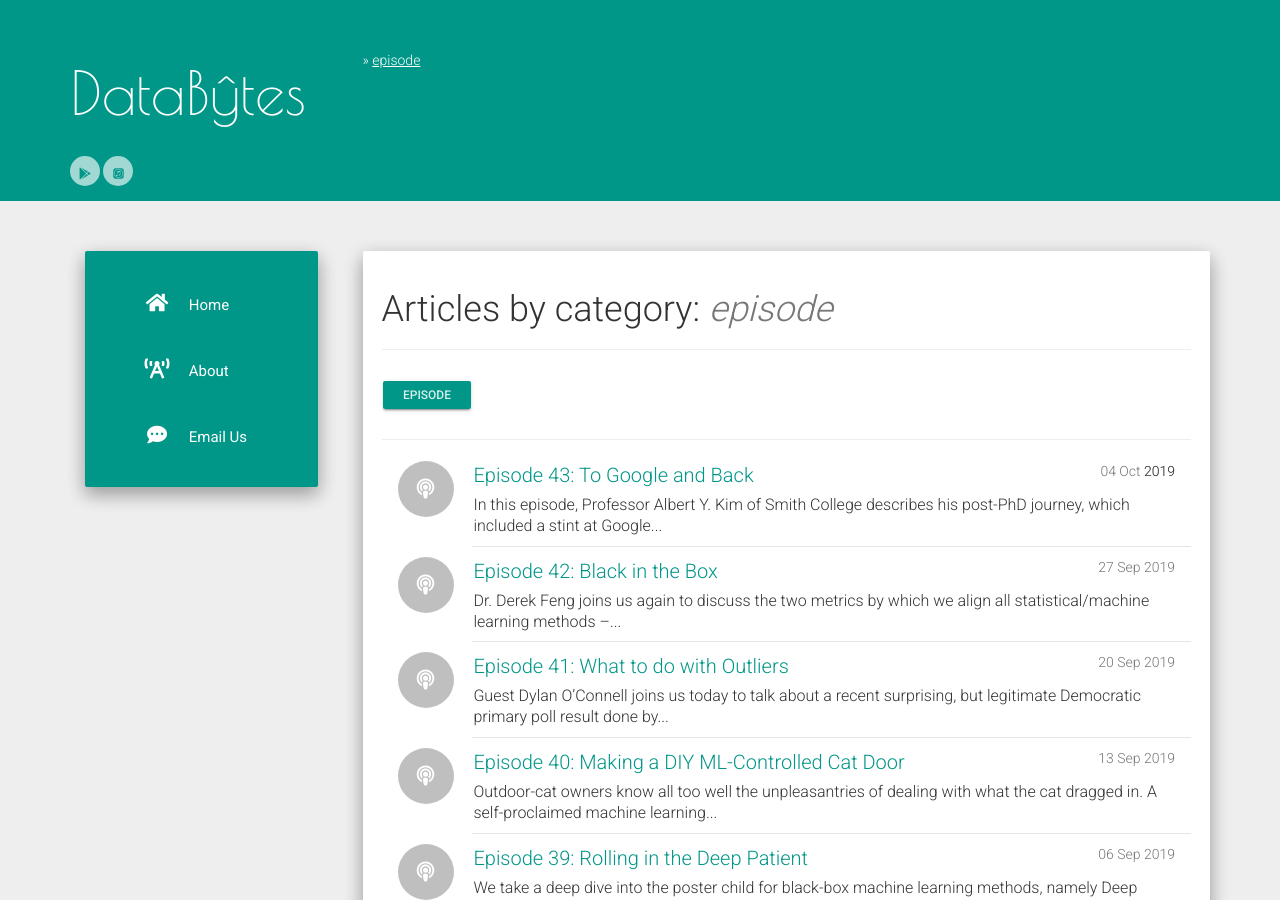
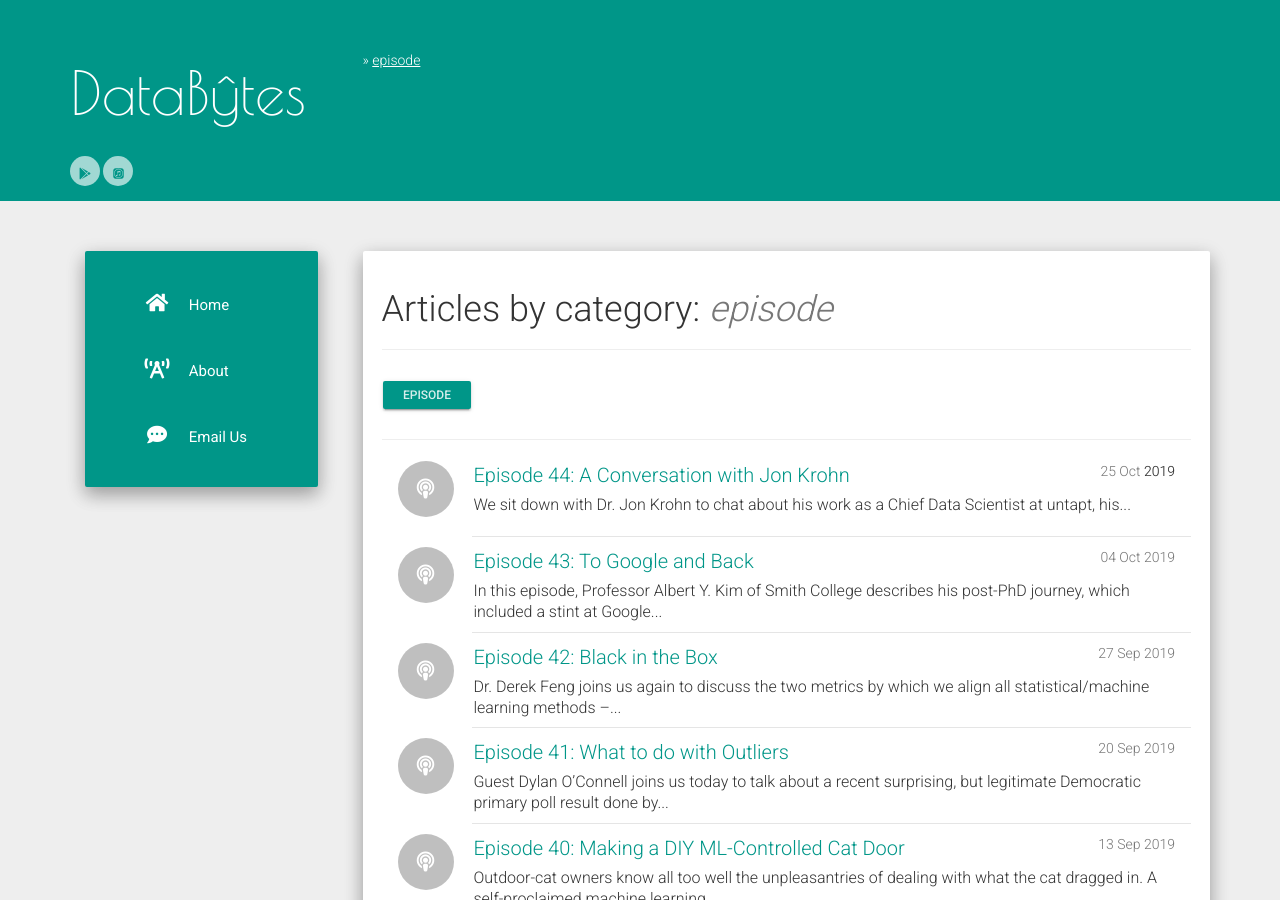
Before and after one commit to DataBytesPodcast/databytespodcast.github.io, a Jekyll site: the page built from category/jekyll.md, in a window 1280 px wide and 900 px high. Built offline with Jekyll 4.4.1, drawn with Linux system fonts in a browser that asks for light colours; nearby versions of some CDN libraries.

Commit message:
Added episode 43-44

```diff
--- /dev/null
+++ b/_posts/2019-10-25-jon-krohn.md
@@ -0,0 +1,14 @@
+---
+layout: post
+title:  "Episode 44: A Conversation with Jon Krohn"
+date:   2019-10-25
+categories: episode
+---
+
+We sit down with Dr. Jon Krohn to chat about his work as a Chief Data Scientist at untapt, his newly published bestseller "Deep Learning Illustrated", and his teaching/research.
+
+<iframe src="https://anchor.fm/databytes/embed/episodes/44-A-Conversation-with-Jon-Krohn-e81bra" height="102px" width="400px" frameborder="0" scrolling="no"></iframe>
+
+Links:
+
+* [Deep Learning Illustrated website](https://www.deeplearningillustrated.com/)
```
Also changed, not shown: _posts/2019-10-04-to-google-and-back.md (line endings or trailing spaces).
